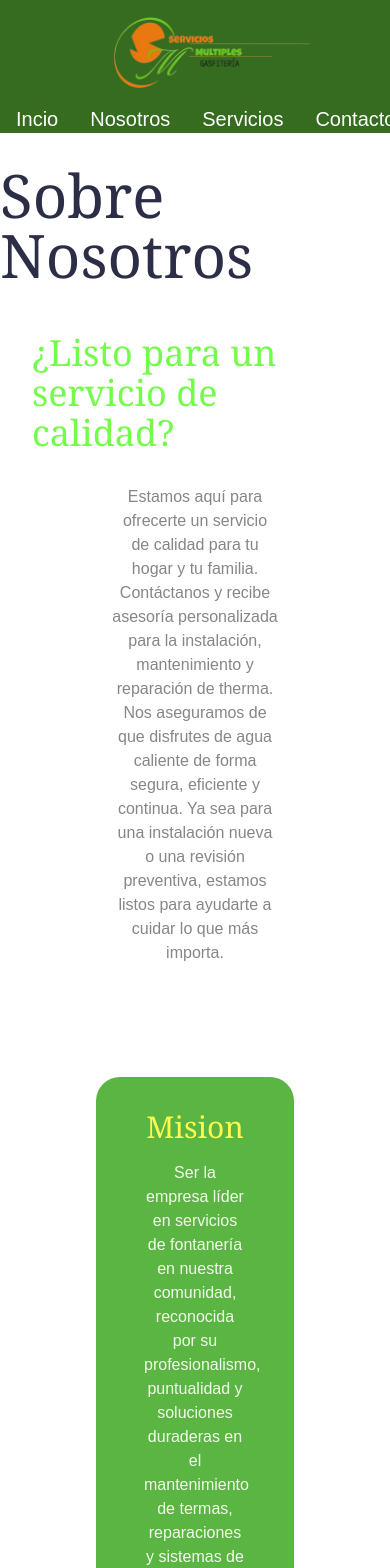
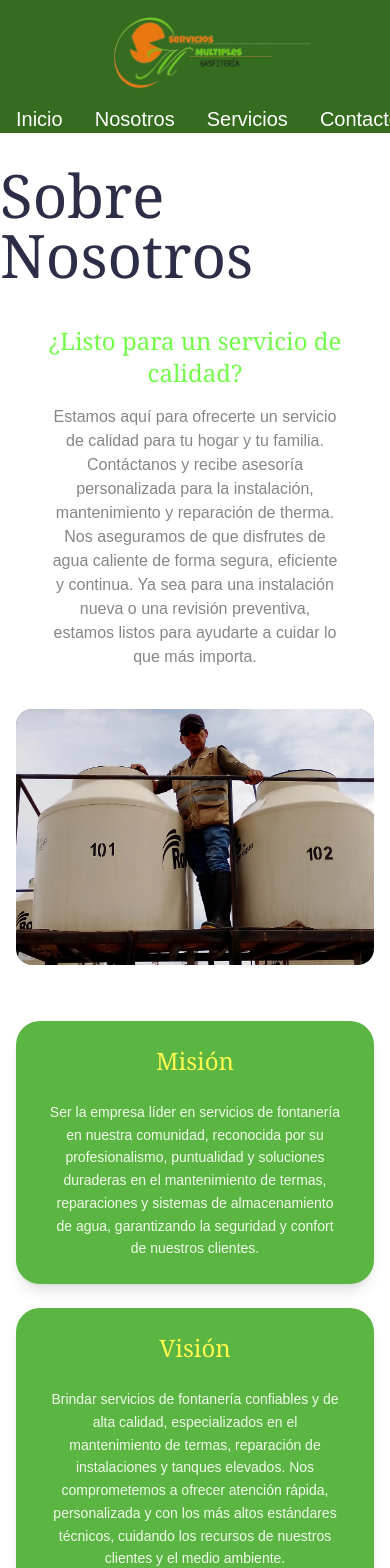
Before and after one commit to FranksVilca/ServiciosMultiples-ThermasSolares, a Next.js app: page /sobreNosotros in a window 390 px wide. Shown: the top 1568 px of the page. Built offline with nearby package versions, Linux system fonts and the light colour scheme.

Commit message:
feat(About Us): add responsive

```diff
--- a/src/Components/Home/About.tsx
+++ b/src/Components/Home/About.tsx
@@ -16,7 +16,7 @@
             <span>
               <PiGitBranchDuotone />
             </span>
-            About Us
+            Sobre Nosotros
           </div>
           <div className="text-6xl text-theme pt-4">{Data.title}</div>
           <div className="text-second pt-4 w-5/6">{Data.text}</div>
--- a/src/Components/Home/HeroSections.tsx
+++ b/src/Components/Home/HeroSections.tsx
@@ -7,9 +7,9 @@
 const Service = {
   title: "Nuestros Servicios",
   Servicios: [
-    { subtitulo: "Venta de thermas solares" },
+    { subtitulo: "Venta de Thermas Solares" },
     { subtitulo: "Manteniento de Thermas" },
-    { subtitulo: "Limpieza de pozos" },
+    { subtitulo: "Limpieza de Pozos" },
   ],
 };
 
@@ -50,7 +50,7 @@
             </div>
           </div>
           <Link href={"./Servicios"} className="text-[#B1BE04] text-xl">
-            All services ---------►
+            Todos los servicios ---------►
           </Link>
         </div>
         <div className="flex-1 relative h-160 pt-2">
--- a/src/Components/SobreNosotros/MisionVision.tsx
+++ b/src/Components/SobreNosotros/MisionVision.tsx
@@ -1,19 +1,32 @@
 const Data = {
-    Mision: "Ser la empresa líder en servicios de fontanería en nuestra comunidad, reconocida por su profesionalismo, puntualidad y soluciones duraderas en el mantenimiento de termas, reparaciones y sistemas de almacenamiento de agua, garantizando la seguridad y confort de nuestros clientes.",
-    Vision: "Brindar servicios de fontanería confiables y de alta calidad, especializados en el mantenimiento de termas, reparación de instalaciones y tanques elevados. Nos comprometemos a ofrecer atención rápida, personalizada y con los más altos estándares técnicos, cuidando los recursos de nuestros clientes y el medio ambiente.",
+  Mision:
+    "Ser la empresa líder en servicios de fontanería en nuestra comunidad, reconocida por su profesionalismo, puntualidad y soluciones duraderas en el mantenimiento de termas, reparaciones y sistemas de almacenamiento de agua, garantizando la seguridad y confort de nuestros clientes.",
+  Vision:
+    "Brindar servicios de fontanería confiables y de alta calidad, especializados en el mantenimiento de termas, reparación de instalaciones y tanques elevados. Nos comprometemos a ofrecer atención rápida, personalizada y con los más altos estándares técnicos, cuidando los recursos de nuestros clientes y el medio ambiente.",
 };
 
 const MisionVision: React.FC = () => {
   return (
     <div>
-      <div className="flex flex-col md:flex-row my-16 gap-16 px-24">
-        <div className="flex-1 bg-main rounded-3xl p-8">
-          <div className="text-[#FFF94D] text-3xl font-serif flex justify-center">Mision</div>
-          <div className="pt-4 px-4 text-center text-[#f1fbea]">{Data.Mision}</div>
+      <div className="flex flex-col lg:flex-row my-8 sm:my-12 md:my-16 gap-6 sm:gap-8 md:gap-12 lg:gap-16 px-4 sm:px-8 md:px-16 lg:px-24">
+        {/* Card Misión */}
+        <div className="flex-1 bg-main rounded-3xl p-6 sm:p-8 shadow-lg hover:shadow-xl transition-shadow duration-300">
+          <div className="text-[#FFF94D] text-2xl sm:text-3xl font-serif text-center mb-4">
+            Misión
+          </div>
+          <div className="pt-2 sm:pt-4 px-2 sm:px-4 text-center text-[#f1fbea] text-sm sm:text-base leading-relaxed">
+            {Data.Mision}
+          </div>
         </div>
-        <div className="flex-1 bg-main rounded-3xl p-8">
-          <div className="text-[#FFF94D] text-3xl font-serif flex justify-center">Vision</div>
-          <div className="pt-4 px-4 text-center text-[#f1fbea]">{Data.Vision}</div>
+
+        {/* Card Visión */}
+        <div className="flex-1 bg-main rounded-3xl p-6 sm:p-8 shadow-lg hover:shadow-xl transition-shadow duration-300">
+          <div className="text-[#FFF94D] text-2xl sm:text-3xl font-serif text-center mb-4">
+            Visión
+          </div>
+          <div className="pt-2 sm:pt-4 px-2 sm:px-4 text-center text-[#f1fbea] text-sm sm:text-base leading-relaxed">
+            {Data.Vision}
+          </div>
         </div>
       </div>
     </div>
--- a/src/Components/SobreNosotros/TextMain.tsx
+++ b/src/Components/SobreNosotros/TextMain.tsx
@@ -8,23 +8,29 @@
 const TextMain: React.FC = () => {
   return (
     <div>
-      <div className="flex flex-col md:flex-row px-4 py-8">
-        <div className="flex-1 p-4 flex flex-col justify-center items-center">
-          <div className="text-4xl text-[#73FC49] font-serif flex justify-center">
+      <div className="flex flex-col lg:flex-row px-4 sm:px-6 md:px-8 py-6 md:py-8 gap-6 md:gap-8">
+        {/* Sección de texto */}
+        <div className="flex-1 p-4 sm:p-6 flex flex-col justify-center items-center lg:items-start">
+          <div className="text-2xl sm:text-3xl md:text-4xl text-[#73FC49] font-serif text-center lg:text-left">
             {Textos.title}
           </div>
-          <div className="text-second mt-8 flex items-center justify-center px-20 text-center">
+          <div className="text-second mt-4 sm:mt-6 md:mt-8 text-center lg:text-left px-4 sm:px-8 lg:px-0 max-w-lg">
             {Textos.text}
           </div>
         </div>
-        <div className="flex-1 w-full bg-third rounded-2xl h-96 mx-20 relative">
+
+        {/* Sección de imagen */}
+        <div className="flex-1 w-full max-w-2xl mx-auto lg:mx-0">
+          <div className="bg-third rounded-2xl h-64 sm:h-80 md:h-96 relative overflow-hidden">
             <Image
               src="/Home/IMG_20250501_114700.webp"
               alt="Service"
               fill
               style={{ objectFit: "cover" }}
               priority
+              className="rounded-2xl"
             />
+          </div>
         </div>
       </div>
     </div>
--- a/src/Components/header.tsx
+++ b/src/Components/header.tsx
@@ -3,7 +3,7 @@
 
 const Seccion = {
   link: [
-    { href: "/", text: "Incio" },
+    { href: "/", text: "Inicio" },
     { href: "/sobreNosotros", text: "Nosotros" },
     { href: "/Servicios", text: "Servicios" },
     { href: "/Contactanos", text: "Contacto" },
```
Lines whose indentation alone changed are shown as unchanged.
